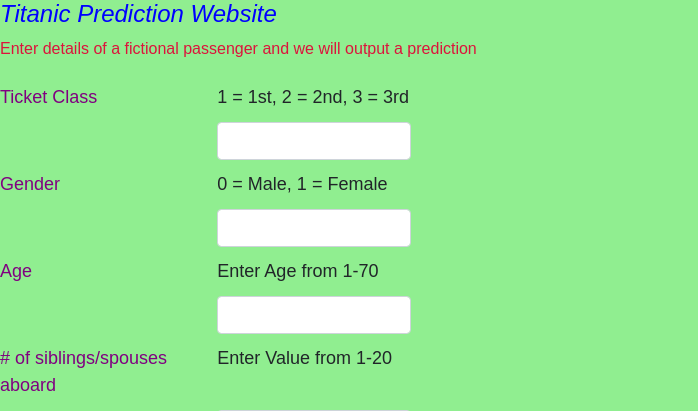
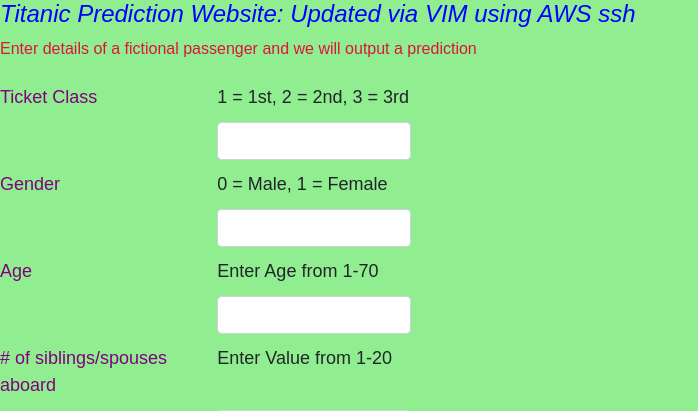
Before and after one commit to tcruz88/titanic_survival_predictor, a Django app: page / in a window 1280 px wide. Shown: the top 411 px of the page, without its empty margins (0-698 px from the left). Run offline with Django 3.2, Linux system fonts and the light colour scheme.

Commit message:
checking vim update via aws ssh

```diff
--- a/templates/index.html
+++ b/templates/index.html
@@ -14,7 +14,7 @@
     <!-- <button type="button" onclick="clicked()">Button</button> -->
     <!-- <a href="{% url 'result' %}">Click to go to results</a> -->
 
-    <h1>Titanic Prediction Website</h1>
+    <h1>Titanic Prediction Website: Updated via VIM using AWS ssh </h1>
     <p>Enter details of a fictional passenger and we will output a prediction</p>
 
     <form action="{% url 'result' %}">
```
